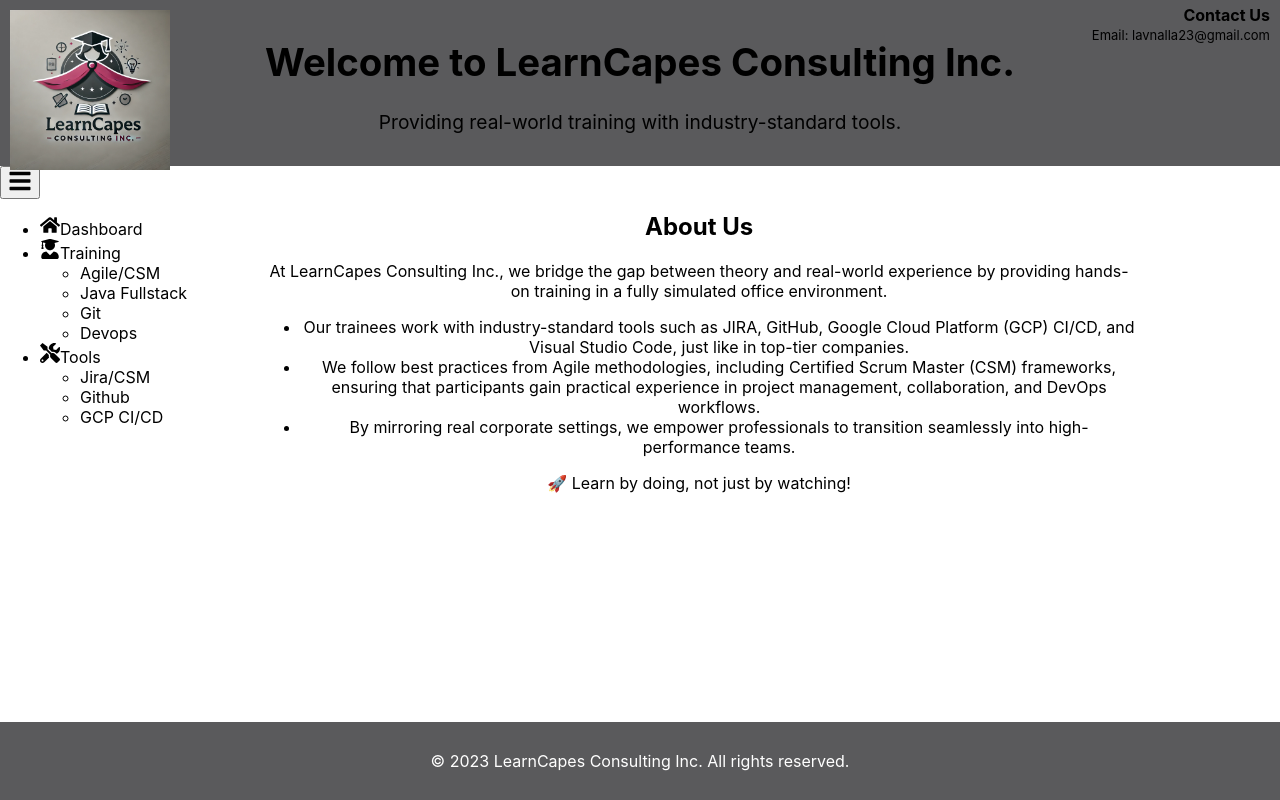
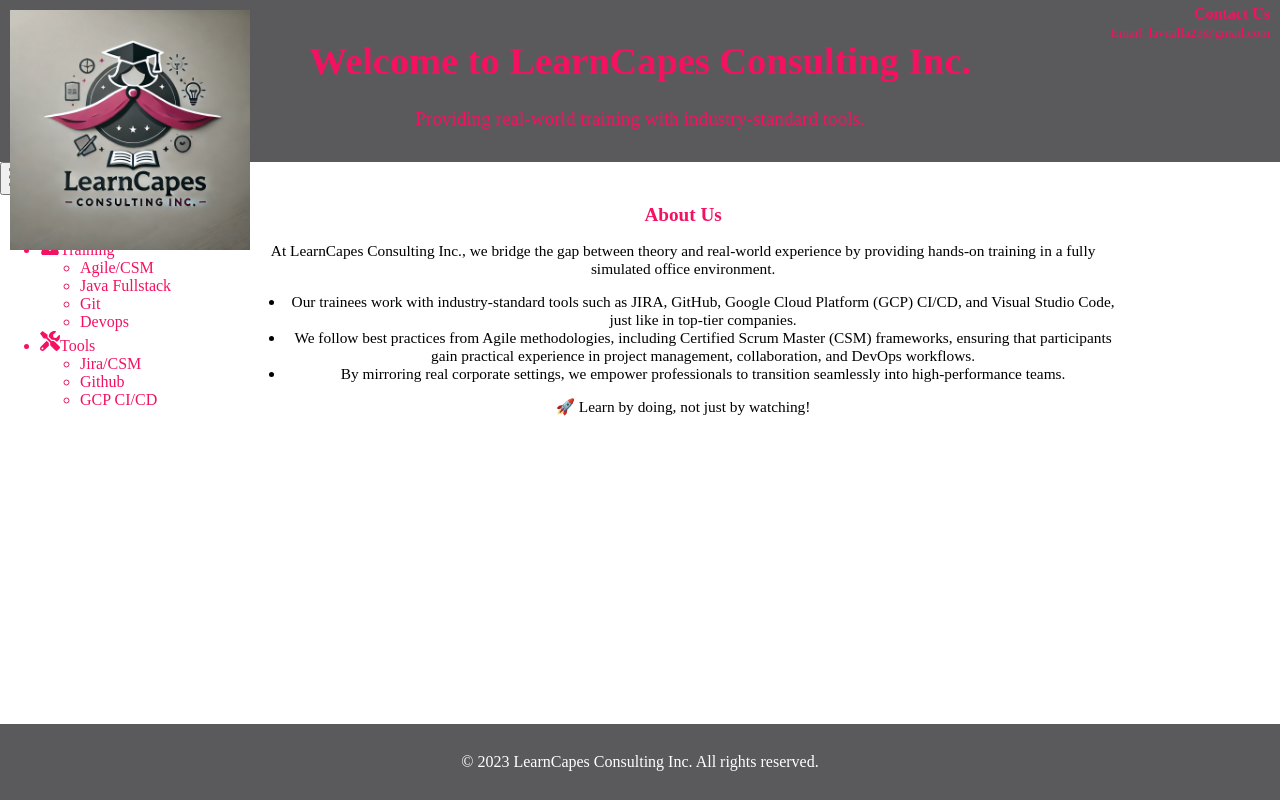
Before and after one commit to lavnalla/LearnCapesHomeWebsite, a React (Create React App) app in the folder homewebsite/: page / in a window 1280 px wide. Built offline with nearby package versions, Linux system fonts and the light colour scheme.

Commit message:
Updated fonts

```diff
--- a/homewebsite/package.json
+++ b/homewebsite/package.json
@@ -20,7 +20,7 @@
     "test": "react-scripts test",
     "eject": "react-scripts eject",
     "predeploy": "npm run build",
-    "deploy": "gh-pages -d build"
+    "deploy": "gh-pages -d build --repo https://github.com/lavnalla/LearnCapesHomeWebsite.git"
   },
   "eslintConfig": {
     "extends": [
--- a/homewebsite/src/App.css
+++ b/homewebsite/src/App.css
@@ -5,6 +5,8 @@ html, body, #root, .App {
   padding: 0;
   overflow: hidden;
   box-sizing: border-box;
+  font-family: papyrus;
+  color:#F51162
 }
 
 .App {
@@ -26,6 +28,7 @@ html, body, #root, .App {
   padding: 1%;
   position: relative;
   box-sizing: border-box;
+  color:#F51162
 }
 
 .App-header-title {
@@ -37,7 +40,7 @@ html, body, #root, .App {
 }
 
 .App-logo {
-  height: 20vmin;
+  height: 30vmin;
   position: absolute;
   top: 10px;
   left: 10px;
@@ -80,6 +83,7 @@ html, body, #root, .App {
   align-items: center;
   padding: 2%;
   box-sizing: border-box;
+  font-size: 2vw;
 }
 
 .App-main {
@@ -93,6 +97,12 @@ html, body, #root, .App {
   text-align: center;
   max-width: 90%;
   margin: auto;
+  font-size: 1vw;
+}
+
+.about p, .about li {
+  color: black;
+  font-size: 1.2vw;
 }
 
 footer {
```
